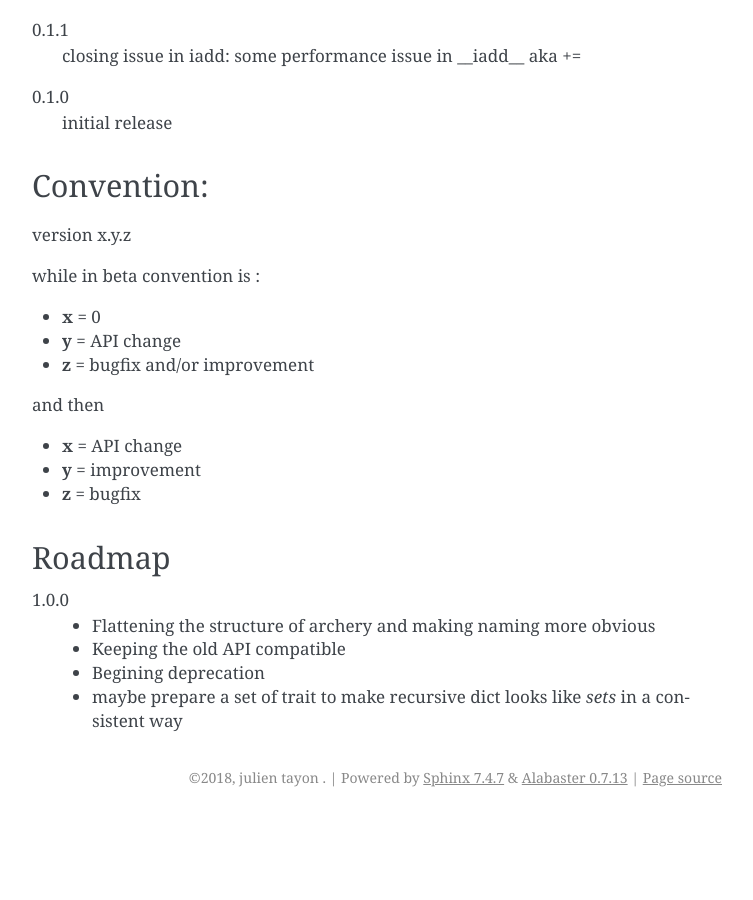
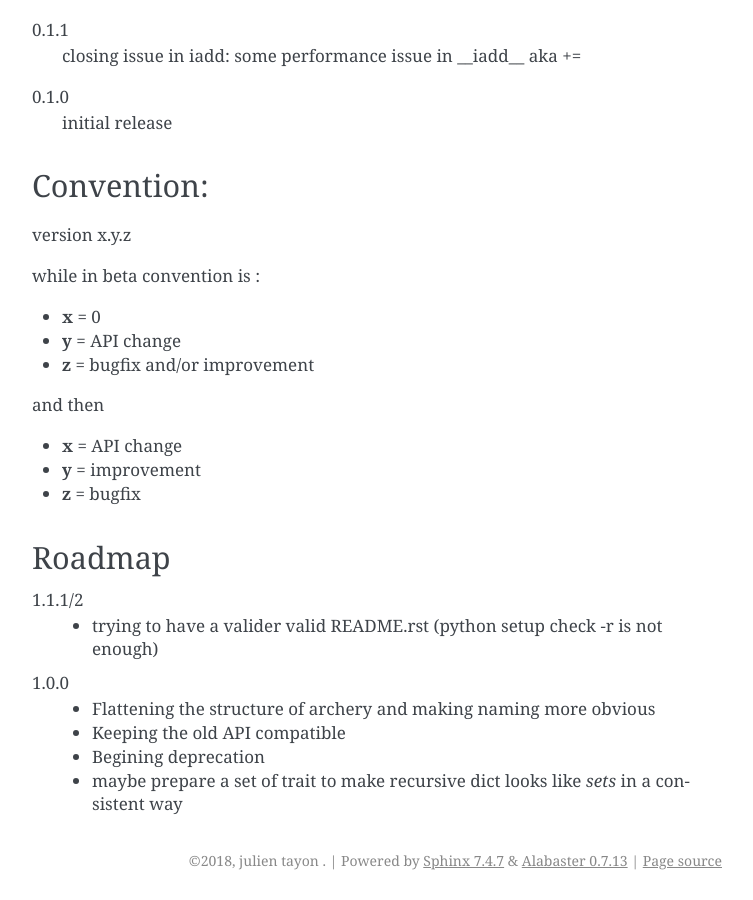
Before and after one commit to jul/archery, a Sphinx documentation site: the page built from docs/source/extra.rst, in a window 1280 px wide and 900 px high, scrolled down 4087 px. Shown: the whole window, without its empty margins (388-1141 px from the left). Built offline with Sphinx 7.4.7, drawn with Linux system fonts in a browser that asks for light colours; formulas are drawn with MathJax 3; before the commit the page ends 4904 px from its top, so only the background shows below that.

Commit message:
fixing RST in readme for pypi

```diff
--- a/README.txt
+++ b/README.txt
@@ -126,7 +126,7 @@ ex::
 sdict
 *****
 
-dict made for searching value/keys/`Path`_ with special interests.
+dict made for searching value/keys/*Path* with special interests.
 
 Basically, it returns an interator in the form of a tuple being all the keys and the value.
 It is a neat trick, if you combine it with `make_from_path`_, it helps select exactly what you want in a dict::
--- a/archery/__init__.py
+++ b/archery/__init__.py
@@ -7,7 +7,7 @@ from .bow import mdict, vdict, sdict
 from .barrack import (
     paired_row_iter, bowyer, make_from_path, Path, mapping_row_iter
 )
-__version__ = "1.1.1"
+__version__ = "1.1.2"
 __author__ = "julien tayon"
 __author_email__ = "julien@tayon.net"
 __all__ = [
--- a/docs/source/extra.rst
+++ b/docs/source/extra.rst
@@ -160,6 +160,9 @@ and then
 Roadmap
 *******
 
+1.1.1/2
+    - trying to have a valider valid README.rst (python setup check -r is not enough)
+
 1.0.0
     - Flattening the structure of archery and making naming more obvious
     - Keeping the old API compatible
```
